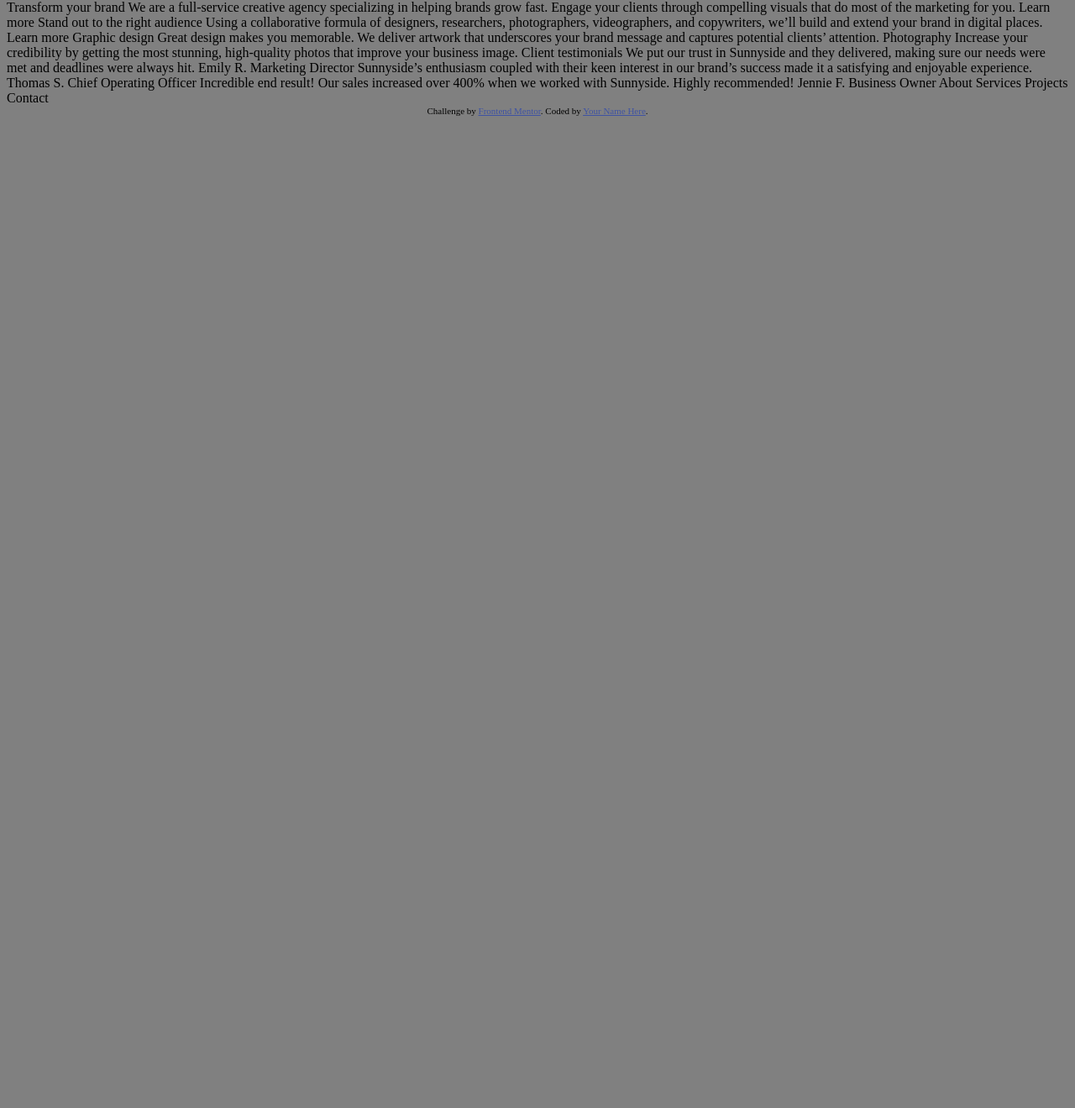
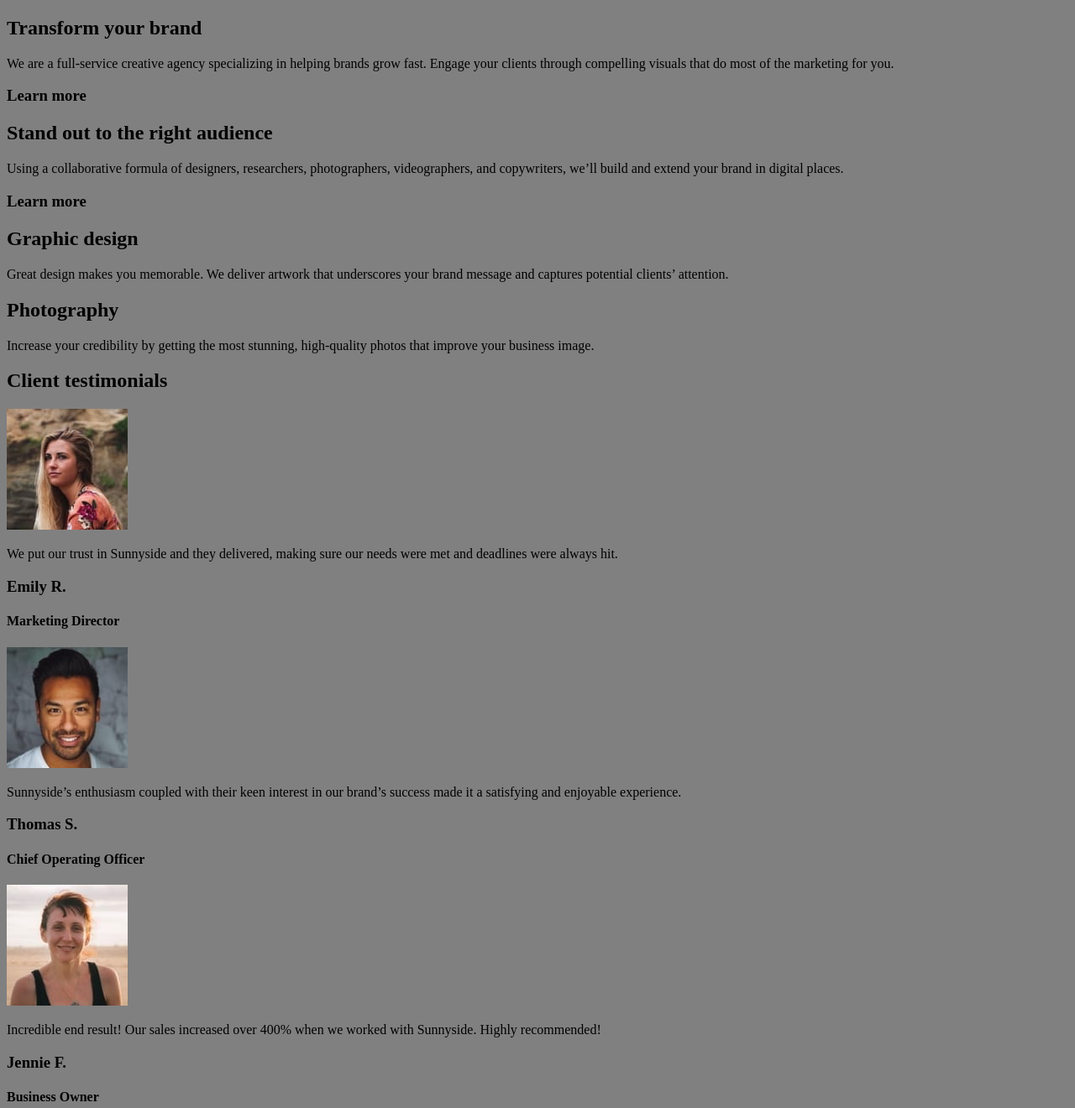
Before and after one commit to EliabLM/sunnyside-agency-landing-page-main, a website: page index.html in a window 1280 px wide. Shown: the part 322-1642 px from the top of the page at 84% size. Before the commit the page ends 800 px from the top, so only its background shows below. Drawn offline with Linux system fonts and the light colour scheme.

Commit message:
estructura HTML agregada

```diff
--- a/index.html
+++ b/index.html
@@ -51,61 +51,142 @@
   </header>
 
   <main class="container">
+
+    <!-- Primera seccion -->
     <section class="primera">
-
+      <div class="primera-imagen"></div>
+      <div class="primera-texto">
+        <h2>
+          Transform your brand
+        </h2>
+        <p>
+          We are a full-service creative agency specializing in helping brands grow fast.
+          Engage your clients through compelling visuals that do most of the marketing for you.
+        </p>
+        <h3>
+          Learn more
+        </h3>
+      </div>
     </section>
 
+    <!-- Segunda seccion -->
+    <section class="segunda">
+      <div class="segunda-imagen"></div>
+      <div class="segunda-texto">
+        <h2>
+          Stand out to the right audience
+        </h2>
+        <p>
+          Using a collaborative formula of designers, researchers, photographers, videographers, and copywriters, we’ll build
+          and extend your brand in digital places.
+        </p>
+        <h3>
+          Learn more
+        </h3>
+      </div>
+    </section>
 
+    <!-- Tercera seccion -->
+    <section class="tercera">
+      <h2>
+        Graphic design
+      </h2>
+      <p>
+        Great design makes you memorable. We deliver artwork that underscores your brand message and captures potential
+        clients’ attention.
+      </p>
+    </section>
+
+    <!-- Cuarta seccion -->
+    <section class="cuarta">
+      <h2>
+        Photography
+      </h2>
+      <p>
+        Increase your credibility by getting the most stunning, high-quality photos that improve your business image.
+      </p>
+    </section>
+
+    <!-- Quinta seccion -->
+    <section class="quinta">
+      <h2>
+        Client testimonials
+      </h2>
+
+      <!-- testimonio 1 -->
+      <div class="quinta-testimonio1">
+        <img src="./images/image-emily.jpg" alt="Emily">
+        <p>
+          We put our trust in Sunnyside and they delivered, making sure our needs were met and deadlines were always hit.
+        </p>
+        <h3>
+          Emily R.
+        </h3>
+        <h4>
+          Marketing Director
+        </h4>
+      </div>
+
+      <!-- testimonio 2 -->
+      <div class="quinta-testimonio2">
+        <img src="./images/image-thomas.jpg" alt="Thomas">
+        <p>
+          Sunnyside’s enthusiasm coupled with their keen interest in our brand’s success made it a satisfying and enjoyable
+          experience.
+        </p>
+        <h3>
+          Thomas S.
+        </h3>
+        <h4>
+          Chief Operating Officer
+        </h4>
+      </div>
+
+      <!-- testimonio 3 -->
+      <div class="quinta-testimonio3">
+        <img src="./images/image-jennie.jpg" alt="Jennie">
+        <p>
+          Incredible end result! Our sales increased over 400% when we worked with Sunnyside. Highly recommended!
+        </p>
+        <h3>
+          Jennie F.
+        </h3>
+        <h4>
+          Business Owner
+        </h4>
+      </div>
+    </section>
+
+    <!-- Sexta seccion -->
+    <section class="sexta">
+      <img src="./images/mobile/image-gallery-milkbottles.jpg" alt="milk bottles">
+      <img src="./images/mobile/image-gallery-orange.jpg" alt="orange">
+      <img src="./images/mobile/image-gallery-cone.jpg" alt="cone">
+      <img src="./images/mobile/image-gallery-sugar-cubes.jpg" alt="sugar cubes">
+    </section>
 
   </main>
 
+  <footer>
+    <img src="./images/logo.svg" alt="Sunnyside Logo">
+    <div class="footer-menu">
+      <ul>
+        <li class="about">About</li>
+        <li class="services">Services</li>
+        <li class="projects">Projects</li>
+      </ul>
+    </div>
 
-
-  Transform your brand
-
-  We are a full-service creative agency specializing in helping brands grow fast.
-  Engage your clients through compelling visuals that do most of the marketing for you.
-
-  Learn more
-
-  Stand out to the right audience
-
-  Using a collaborative formula of designers, researchers, photographers, videographers, and copywriters, we’ll build
-  and extend your brand in digital places.
-
-  Learn more
-
-  Graphic design
-  Great design makes you memorable. We deliver artwork that underscores your brand message and captures potential
-  clients’ attention.
-
-  Photography
-  Increase your credibility by getting the most stunning, high-quality photos that improve your business image.
-
-  Client testimonials
-
-  We put our trust in Sunnyside and they delivered, making sure our needs were met and deadlines were always hit.
-  Emily R.
-  Marketing Director
-
-  Sunnyside’s enthusiasm coupled with their keen interest in our brand’s success made it a satisfying and enjoyable
-  experience.
-  Thomas S.
-  Chief Operating Officer
-
-  Incredible end result! Our sales increased over 400% when we worked with Sunnyside. Highly recommended!
-  Jennie F.
-  Business Owner
-
-  About
-  Services
-  Projects
-  Contact
-  <footer>
+    <div class="footer-redes-sociales">
+      <a href="#" class="facebook">facebook</a>
+      <a href="#" class="instagram">instagram</a>
+      <a href="#" class="twitter">twitter</a>
+      <a href="#" class="pinterest">pinterest</a>
+    </div>
 
     <div class="attribution">
       Challenge by <a href="https://www.frontendmentor.io?ref=challenge" target="_blank">Frontend Mentor</a>.
-      Coded by <a href="#">Your Name Here</a>.
+      Coded by <a href="#">Eliab López</a>.
     </div>
   </footer>
 
```
